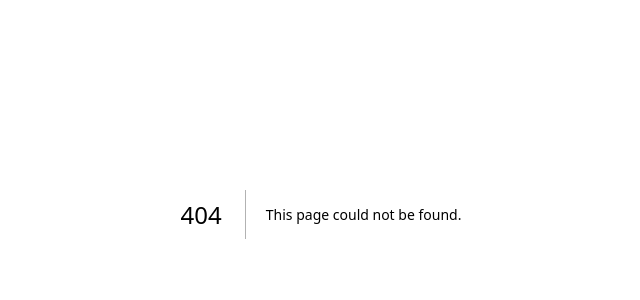
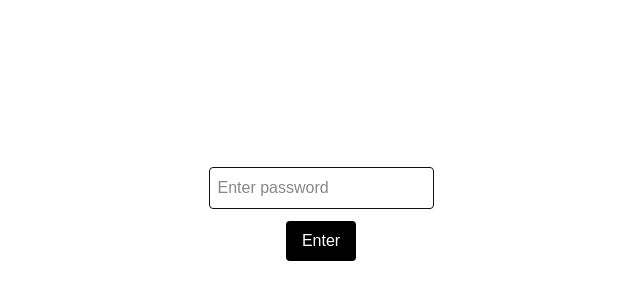
Before and after one commit to stellajinhua/obituary-app, a Next.js app: page /login in a window 1280 px wide. Before the commit this address had no page. Shown: the part 186-486 px from the top of the page, without its empty margins (319-959 px from the left). Built offline with nearby package versions, Linux system fonts and the light colour scheme.

Commit message:
add password login, logout and middleware protection

```diff
--- a/app/api/cleanup/route.ts
+++ b/app/api/cleanup/route.ts
@@ -19,10 +19,10 @@ export async function GET() {
     return new Response(JSON.stringify({ success: true }), {
       status: 200,
     });
-  } catch (err) {
-    console.error("Unexpected error:", err);
-    return new Response(JSON.stringify({ error: "Server error" }), {
-      status: 500,
-    });
-  }
+  } catch (err: any) {
+  console.error("Unexpected error:", err);
+  return new Response(JSON.stringify({ error: err.message }), {
+    status: 500,
+  });
 }
+}
--- /dev/null
+++ b/app/api/login/route.ts
@@ -0,0 +1,19 @@
+import { NextResponse } from "next/server"
+
+export async function POST(req: Request) {
+  const { password } = await req.json()
+
+  if (password === process.env.SITE_PASSWORD) {
+    const res = NextResponse.json({ success: true })
+
+    res.cookies.set("auth", "true", {
+      httpOnly: true,
+      path: "/",
+      maxAge: 60 * 60 * 24, // ⏱ 24 hours
+    })
+
+    return res
+  }
+
+  return new NextResponse("Unauthorized", { status: 401 })
+}
--- /dev/null
+++ b/app/login/page.tsx
@@ -0,0 +1,36 @@
+"use client"
+import { useState } from "react"
+
+export default function LoginPage() {
+  const [password, setPassword] = useState("")
+  const [error, setError] = useState("")
+
+  async function handleLogin() {
+    const res = await fetch("/api/login", {
+      method: "POST",
+      body: JSON.stringify({ password }),
+    })
+
+    if (res.ok) {
+      window.location.href = "/"
+    } else {
+      setError("Wrong password")
+    }
+  }
+
+  return (
+    <div className="flex flex-col items-center justify-center h-screen gap-3">
+      <input
+        type="password"
+        placeholder="Enter password"
+        className="border p-2 rounded"
+        value={password}
+        onChange={(e) => setPassword(e.target.value)}
+      />
+      <button onClick={handleLogin} className="bg-black text-white px-4 py-2 rounded">
+        Enter
+      </button>
+      {error && <p className="text-red-500">{error}</p>}
+    </div>
+  )
+}
--- a/app/page.tsx
+++ b/app/page.tsx
@@ -86,12 +86,35 @@ cachedHome.completed = {
   return (
     <div className="min-h-screen bg-gray-50">
 
+
+
       {/* 🔝 Header */}
+
+
+
+
+
+
       <div className="sticky top-0 z-10 bg-white border-b px-4 py-4">
         <h1 className="text-lg font-semibold text-gray-900">
           Funeral Control Center
         </h1>
       </div>
+
+
+
+      <div className="flex justify-end p-4">
+  <button
+    onClick={async () => {
+      await fetch("/api/logout", { method: "POST" })
+      window.location.href = "/login"
+    }}
+    className="bg-gray-100 px-3 py-1 rounded-md text-sm hover:bg-gray-200"
+  >
+    Logout
+  </button>
+</div>
+
 
       {/* Content */}
       <div className="px-4 py-6 space-y-8">
@@ -227,7 +250,6 @@ cachedHome.completed = {
 >
   View All Cases
 </button>
-
   </Card>
 
 </div>
--- /dev/null
+++ b/middleware.ts
@@ -0,0 +1,18 @@
+import { NextResponse } from "next/server"
+
+export function middleware(req) {
+  const isLoggedIn = req.cookies.get("auth")
+
+  const pathname = req.nextUrl.pathname
+
+  const isLoginPage = pathname === "/login"
+  const isApi = pathname.startsWith("/api")
+  const isNext = pathname.startsWith("/_next")
+  const isStatic = pathname.includes(".") // files like .js, .css, .png
+
+  if (!isLoggedIn && !isLoginPage && !isApi && !isNext && !isStatic) {
+    return NextResponse.redirect(new URL("/login", req.url))
+  }
+
+  return NextResponse.next()
+}
```
